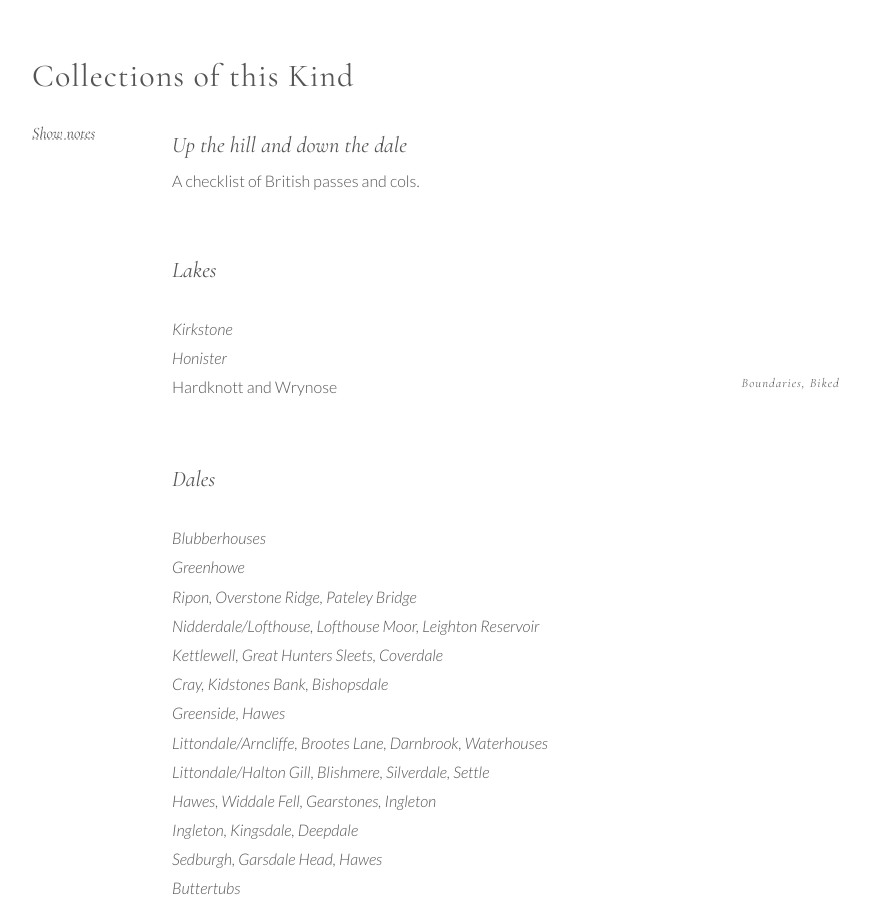
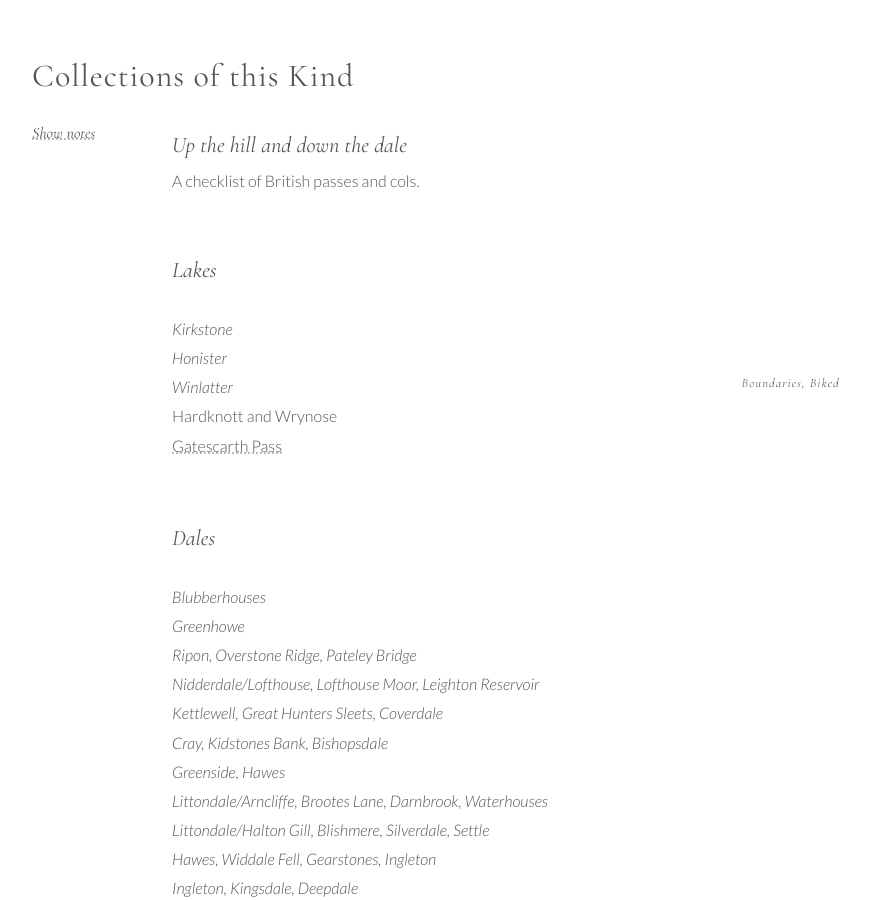
Before and after one commit to CollectionsOfThisKind/collectionsofthiskind.github.io, a Jekyll site: the page built from pages/lists/lists/passes.html, in a window 1280 px wide and 900 px high. Shown: the whole window, without its empty margins (78-948 px from the left). Built offline with Jekyll 4.4.1, drawn with Linux system fonts in a browser that asks for light colours.

Commit message:
Add files via upload

```diff
--- a/pages/lists/lists/passes.html
+++ b/pages/lists/lists/passes.html
@@ -27,7 +27,9 @@ Boundaries, Biked
 <ul>
 <li><i>Kirkstone</i></li>
 <li><i>Honister</i></li>
+<li><i>Winlatter</i></li>
 <li>Hardknott and Wrynose</li>
+<li><a href="https://www.lakedistrict.gov.uk/visiting/things-to-do/unsealed-roads/green_road_gatescarth">Gatescarth Pass</a></li>
 </ul>
 
 
```
